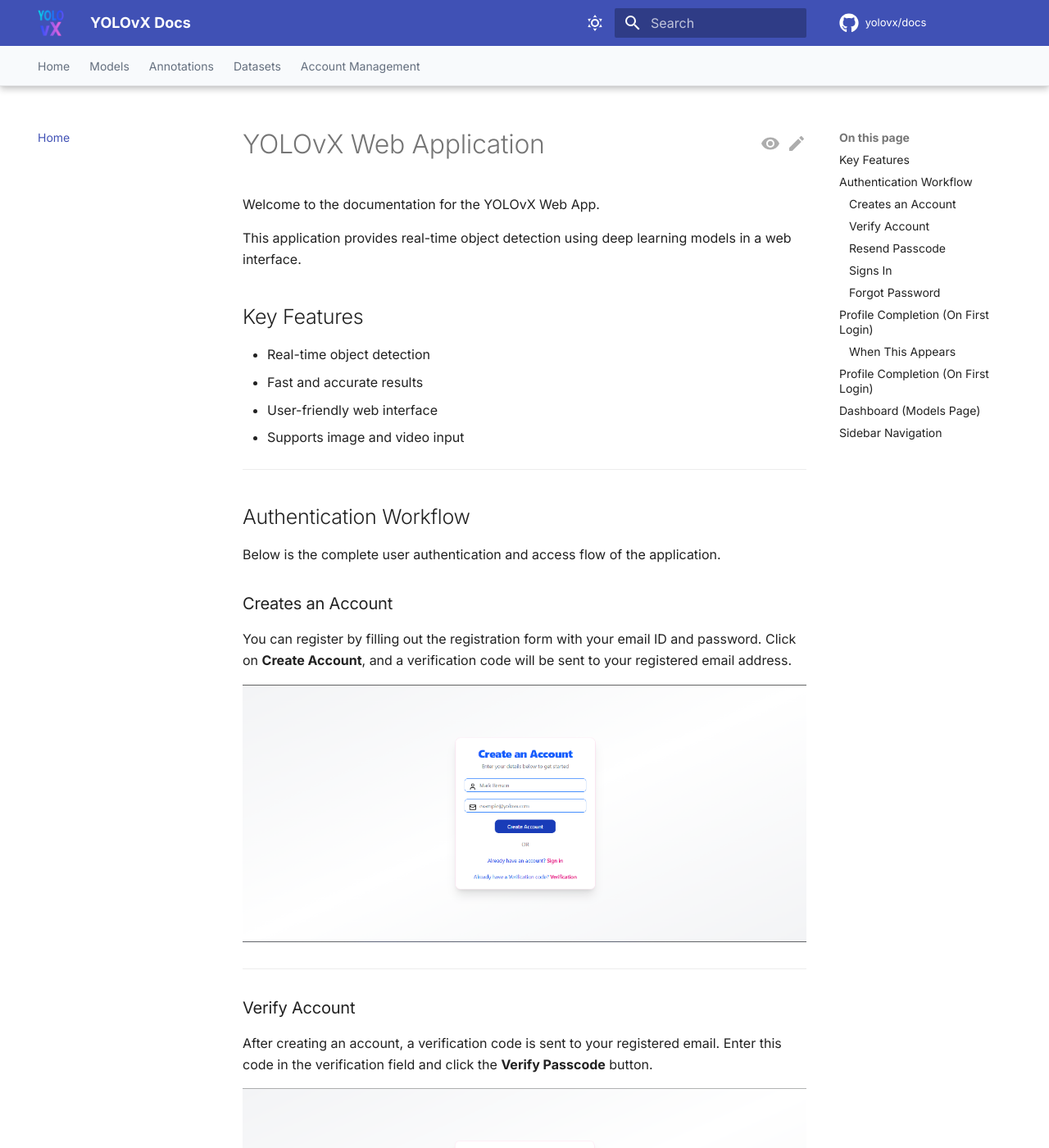
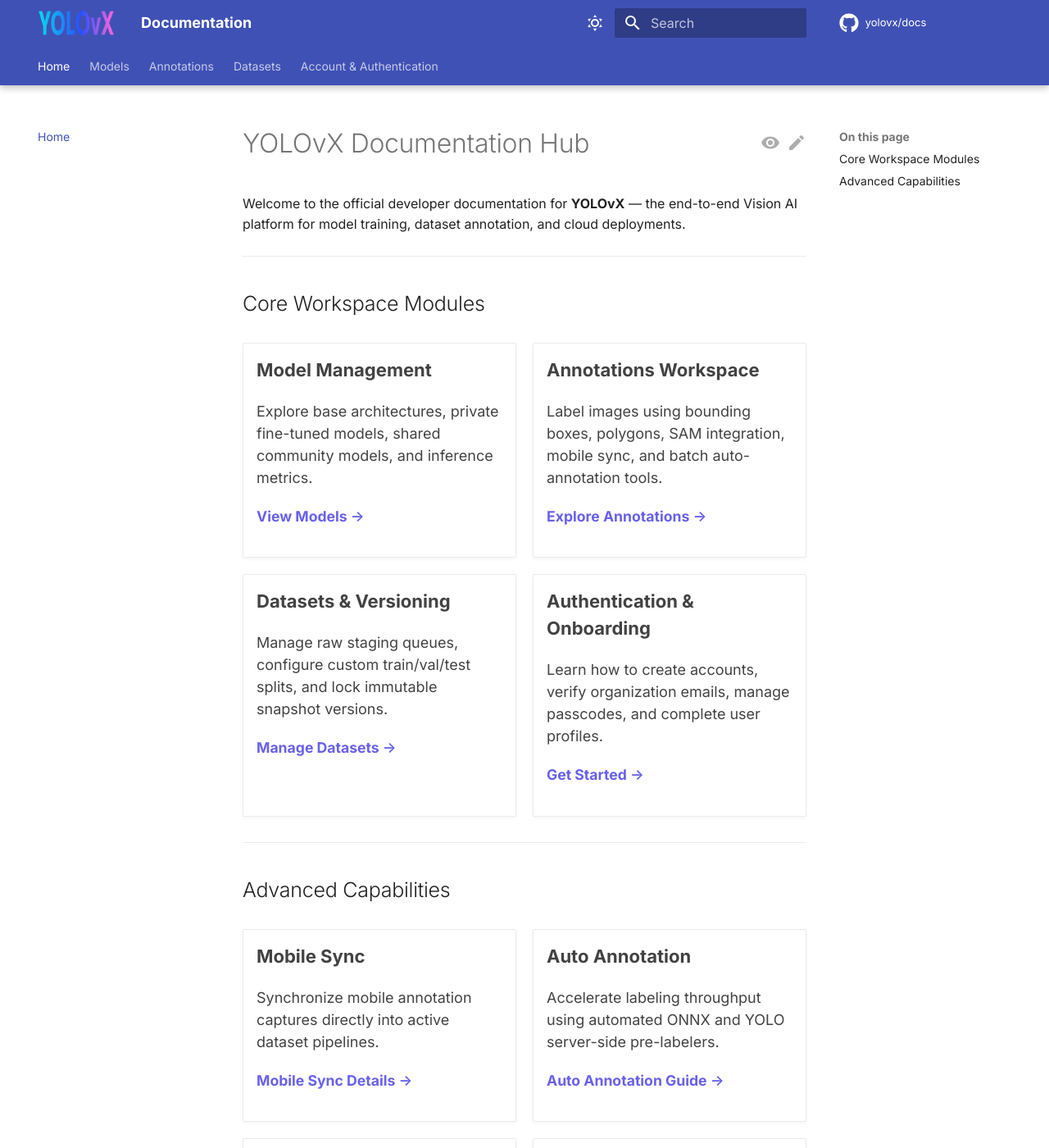
Before and after one commit to yolovx/docs, an MkDocs documentation site: the page built from docs/index.md, in a window 1280 px wide and 1400 px high. Shown: the whole window at 82% size. Built offline with MkDocs 1.6.1 and Material for MkDocs 9.7.7, drawn with Linux system fonts in a browser that asks for light colours; comment, search, counter and statistics services are not loaded; the version menu is left out; some of the changed text lies outside the part shown.

```diff
--- a/docs/index.md
+++ b/docs/index.md
@@ -1,121 +1,67 @@
-# YOLOvX Web Application
+# YOLOvX Documentation Hub
 
-Welcome to the documentation for the YOLOvX Web App.
-
-This application provides real-time object detection using deep learning models in a web interface.
-
-## Key Features
-
-* Real-time object detection
-* Fast and accurate results
-* User-friendly web interface
-* Supports image and video input
+Welcome to the official developer documentation for **YOLOvX** — the end-to-end Vision AI platform for model training, dataset annotation, and cloud deployments.
 
 ---
 
-## Authentication Workflow
+## Core Workspace Modules
 
-Below is the complete user authentication and access flow of the application.
+<div class="grid cards" markdown>
 
+* **Model Management**
 
-###  Creates an Account
+    Explore base architectures, private fine-tuned models, shared community models, and inference metrics.
 
-You can register by filling out the registration form with your email ID and password. Click on **Create Account**, and a verification code will be sent to your registered email address.
+    [View Models →](models.md)
 
-![Create Account](images/CreateAcc.png)
+* **Annotations Workspace**
+
+    Label images using bounding boxes, polygons, SAM integration, mobile sync, and batch auto-annotation tools.
+
+    [Explore Annotations →](annotations.md)
+
+* **Datasets & Versioning**
+
+    Manage raw staging queues, configure custom train/val/test splits, and lock immutable snapshot versions.
+
+    [Manage Datasets →](datasets.md)
+
+* **Authentication & Onboarding**
+
+    Learn how to create accounts, verify organization emails, manage passcodes, and complete user profiles.
+
+    [Get Started →](authentication.md)
+
+</div>
 
 ---
 
-###  Verify Account
+## Advanced Capabilities
 
-After creating an account, a verification code is sent to your registered email. Enter this code in the verification field and click the **Verify Passcode** button.
+<div class="grid cards" markdown>
 
-![Email Verification Code](images/Verify.png)
+* **Mobile Sync**
 
----
+    Synchronize mobile annotation captures directly into active dataset pipelines.
 
-Once the verification code is successfully validated, you will be redirected to the sign-in page.
+    [Mobile Sync Details →](mobile-sync.md)
 
-![Redirect to Sign In](images/signin.png)
+* **Auto Annotation**
 
----
+    Accelerate labeling throughput using automated ONNX and YOLO server-side pre-labelers.
 
-###  Resend Passcode
+    [Auto Annotation Guide →](Auto_annotation.md)
 
-If you enter an incorrect code, you can click **Resend Passcode** to receive a new one. Then enter the new passcode to verify your email address.
+* **Job Batch Management**
 
-![Resend Passcode](images/ResendPasscode.png)
+    Organize dataset queue distribution across annotators, admins, and active team members.
 
----
+    [Manage Job Batches →](JobBatch.md)
 
-###  Signs In
+* **Account & Billing**
 
-You can sign in using the credentials created during registration.
+    Manage team workspace roles, API access keys, usage credits, and subscription plans.
 
-![Sign In](images/signin.png)
+    [Account Settings →](account_management.md)
 
----
-
-###  Forgot Password
-
-If you forget your password, click **Forgot Password**, enter your email address, and a password reset link will be sent to your email.
-
-![Forgot Password](images/ForgotPassword.png)
-
----
-
-Click the link to open the reset form, enter your new password, and submit. Your password will be successfully updated, and you will be redirected to the Sign-In page to log in.
-
-![Reset Link](images/ResetLink.png)
-
----
-
-## Profile Completion (On First Login)
-
-After a successful login, the system checks whether the user’s profile information is complete.
-
-If the profile is **incomplete**, a modal popup appears prompting the user to update their profile before continuing.
-
-
-### When This Appears
-- Triggered immediately after login
-- Displayed only if required profile details are missing
-- Blocks interaction with the dashboard until the user **saves** or **skips**
-
-## Profile Completion (On First Login)
-
-After login, the system checks if the user profile is complete.
-If required details are missing, a **“Complete YOLOvX Profile”** modal is shown before accessing the dashboard.
-
-The modal allows users to enter:
-- **Display Name**
-- **Company / Organization** (optional)
-- **Job Function**
-
-Users can **Save** to update their profile or **Skip** to continue.
-Once completed, this popup will not appear again on future logins unless the profile becomes incomplete.
-![Profile](images/profile.png)
-
-
-## Dashboard (Models Page)
-
-Once you log in successfully, you will be redirected to the **dashboard**, starting with the **Models** page.
-
-![Models Dashboard](images/ModelPage.png)
-
----
-
-## Sidebar Navigation
-
-After logging in, a sidebar appears on the left side of the application providing quick access to key modules:
-
--  **Models**
--  **Datasets**
--  **Training**
--  **Deployments**
--  **Annotations**
-
-![Models Dashboard](images/ModelPage.png)
-
-
-At the **bottom-left corner** of the sidebar, a **User Icon** is displayed. Clicking this icon opens account-related options such as:
+</div>
--- a/docs/stylesheets/extra.css
+++ b/docs/stylesheets/extra.css
@@ -1,49 +1,6 @@
-/* ---------- Fix Light Mode Nav Tabs & Text Contrast ---------- */
-
-[data-md-color-scheme="default"] .md-tabs {
-  background-color: #f8fafc; /* Very light slate background */
-  border-bottom: 1px solid rgba(0, 0, 0, 0.08);
-}
-
-/* Force dark text for nav tab links in Light Mode */
-[data-md-color-scheme="default"] .md-tabs__link {
-  color: #334155 !important; /* Dark slate text */
-  opacity: 0.75;
-}
-
-/* Active tab text & hover state in Light Mode */
-[data-md-color-scheme="default"] .md-tabs__link:hover {
-  color: #4f46e5 !important; /* Indigo accent on hover */
-  opacity: 1;
-}
-
-[data-md-color-scheme="default"] .md-tabs__link--active {
-  color: #4f46e5 !important; /* Indigo text for active tab */
-  font-weight: 600;
-  opacity: 1;
-}
-
-
-/* ---------- Dark Mode Nav Tabs ---------- */
-
-[data-md-color-scheme="slate"] .md-tabs {
-  background-color: #0f1117;
-  border-bottom: 1px solid rgba(255, 255, 255, 0.08);
-}
-
-[data-md-color-scheme="slate"] .md-tabs__link {
-  color: #e2e4e9 !important;
-  opacity: 0.75;
-}
-
-[data-md-color-scheme="slate"] .md-tabs__link:hover,
-[data-md-color-scheme="slate"] .md-tabs__link--active {
-  color: #818cf8 !important;
-  opacity: 1;
-}
-
-
-/* ---------- Logo Sizing & Display Fix ---------- */
+/* ==========================================
+   1. LOGO SIZING & HEADER FIX
+   ========================================== */
 
 .md-header__button.md-logo img,
 .md-header__button.md-logo svg {
@@ -51,3 +8,96 @@
   width: auto;
   display: block;
 }
+
+/* ==========================================
+   2. ULTRALYTICS / SAAS STYLE GRID CARDS
+   ========================================== */
+
+.grid.cards {
+  display: grid;
+  grid-template-columns: repeat(auto-fit, minmax(280px, 1fr));
+  gap: 1rem;
+  margin: 1.5rem 0;
+}
+
+.grid.cards > ul {
+  display: contents;
+}
+
+.grid.cards > ul > li,
+.grid.cards > li {
+  display: flex;
+  flex-direction: column;
+  justify-content: space-between;
+  padding: 1.25rem 1.5rem;
+  background-color: var(--md-card-bg-color, #1e222d);
+  border: 1px solid rgba(255, 255, 255, 0.1);
+  border-radius: 10px;
+  transition: transform 0.2s ease, border-color 0.2s ease, box-shadow 0.2s ease;
+  list-style: none !important;
+  margin: 0 !important;
+}
+
+/* Light mode card background and border */
+[data-md-color-scheme="default"] .grid.cards > ul > li,
+[data-md-color-scheme="default"] .grid.cards > li {
+  background-color: #ffffff;
+  border: 1px solid rgba(0, 0, 0, 0.08);
+  box-shadow: 0 2px 4px rgba(0, 0, 0, 0.04);
+}
+
+/* Hover Effect */
+.grid.cards > ul > li:hover,
+.grid.cards > li:hover {
+  transform: translateY(-3px);
+  border-color: #818cf8;
+  box-shadow: 0 8px 20px rgba(0, 0, 0, 0.25);
+}
+
+[data-md-color-scheme="default"] .grid.cards > ul > li:hover,
+[data-md-color-scheme="default"] .grid.cards > li:hover {
+  border-color: #4f46e5;
+  box-shadow: 0 8px 20px rgba(79, 70, 229, 0.12);
+}
+
+/* Card Header Text */
+.grid.cards strong {
+  font-size: 1.1rem;
+  font-weight: 600;
+  display: block;
+  margin-bottom: 0.5rem;
+  color: var(--md-typeset-color);
+}
+
+/* Card Paragraph Text */
+.grid.cards p {
+  font-size: 0.9rem;
+  line-height: 1.5;
+  opacity: 0.85;
+  margin-bottom: 1rem !important;
+  flex-grow: 1;
+}
+
+/* Bottom Action Link */
+.grid.cards a {
+  display: inline-flex;
+  align-items: center;
+  gap: 0.4rem;
+  font-weight: 600;
+  font-size: 0.88rem;
+  color: #818cf8 !important;
+  text-decoration: none !important;
+}
+
+[data-md-color-scheme="default"] .grid.cards a {
+  color: #4f46e5 !important;
+}
+
+.grid.cards a:hover {
+  text-decoration: underline !important;
+}
+
+/* Hide horizontal rules inside cards if present */
+.grid.cards hr {
+  display: none;
+}
--- a/mkdocs.yml
+++ b/mkdocs.yml
@@ -1,14 +1,14 @@
-site_name: YOLOvX Docs
+site_name: Documentation
 site_url: https://yolovx.com
-site_description: YOLOvX — Vision AI SaaS for annotation, training & deployment
+site_description: "YOLOvX — Vision AI SaaS for annotation, training & deployment"
 
 extra_css:
   - stylesheets/extra.css
 
 theme:
   name: material
-  logo: yolovx_logo.png
-  favicon: yolovx_logo.png
+  logo: ./images/yolovx_logo_e.webp
+  favicon: ./images/yolovx_logo.png
   language: en
   font:
     text: Inter
@@ -36,8 +36,6 @@ theme:
     # Navigation
     - navigation.tabs
     - navigation.tabs.sticky
-    - navigation.sections
-    - navigation.prune
     - navigation.indexes
     - navigation.top
     - navigation.instant
@@ -70,17 +68,24 @@ repo_name: yolovx/docs
 edit_uri: edit/main/docs/
 
 extra:
+  # Disables "Made with Material for MkDocs" in footer
+  generator: false
+
+  # GitHub & LinkedIn Social Icons in Footer
   social:
-    - icon: fontawesome/brands/github-alt
+    - icon: fontawesome/brands/github
       link: https://github.com/yolovx
+      name: YOLOvX GitHub
     - icon: fontawesome/brands/linkedin
       link: https://www.linkedin.com/company/yolovx/
-
-  generator: false
-  version:
-    provider: mike
+      name: YOLOvX LinkedIn
 
 markdown_extensions:
+  - attr_list
+  - md_in_html
+  - admonition
+  - footnotes
+  - tables
   - pymdownx.highlight:
       anchor_linenums: true
       line_spans: __span
@@ -92,7 +97,6 @@ markdown_extensions:
         - name: mermaid
           class: mermaid
           format: !!python/name:pymdownx.superfences.fence_code_format
-  - admonition
   - pymdownx.details
   - pymdownx.tabbed:
       alternate_style: true
@@ -104,10 +108,6 @@ markdown_extensions:
   - pymdownx.smartsymbols
   - pymdownx.tasklist:
       custom_checkbox: true
-  - attr_list
-  - md_in_html
-  - footnotes
-  - tables
   - toc:
       permalink: true
       permalink_title: Anchor link to this section
@@ -116,6 +116,7 @@ markdown_extensions:
       emoji_index: !!python/name:material.extensions.emoji.twemoji
       emoji_generator: !!python/name:materialx.emoji.to_svg
 
+# Footer Copyright Line
 copyright: |
   &copy; 2026 <a href="https://yolovx.com" target="_blank" rel="noopener">YOLOvX</a>. All rights reserved.
 
@@ -132,4 +133,6 @@ nav:
       - Job Batch: JobBatch.md
       - Auto Annotation: Auto_annotation.md
   - Datasets: datasets.md
-  - Account Management: account_management.md
+  - Account & Authentication:
+      - Quickstart & Auth: authentication.md
+      - Account Management: account_management.md
```
Also changed, not shown: docs/authentication.md (added, +48 -0 lines), docs/datasets.md (+52 -41 lines), docs/sdk.md (deleted, +0 -79 lines), docs/images/dataset_freeze_modal.png (added), docs/images/dataset_frozen_version.png (added), docs/images/dataset_v0_staging.png (added), docs/images/yolovx_logo.png (renamed from docs/yolovx_logo.png), docs/images/yolovx_logo_e.webp (added).
